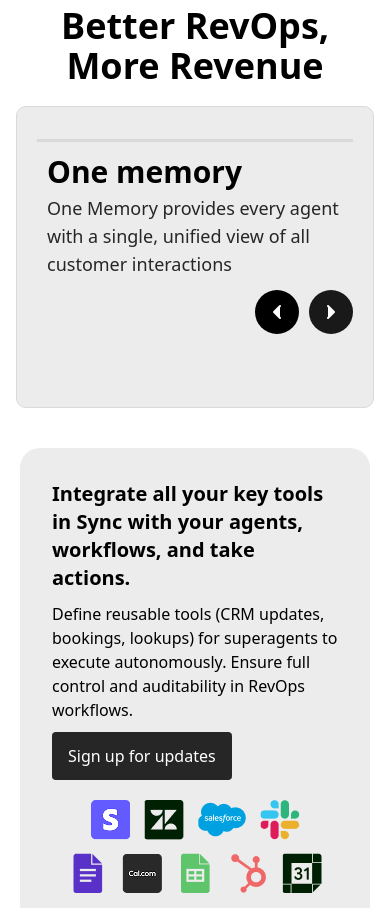
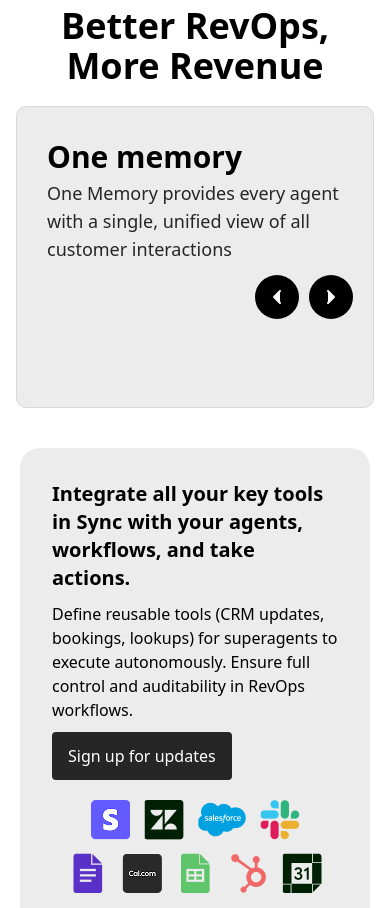
Before and after one commit to carrington-115/mirrro-ai-website, a Next.js app: page / in a window 390 px wide. Shown: the part 2380-3288 px from the top of the page. Built offline with nearby package versions, Linux system fonts and the light colour scheme.

Commit message:
Completed with implementing the dark mode variables within all components

```diff
--- a/components/FeaturesComponent.tsx
+++ b/components/FeaturesComponent.tsx
@@ -12,35 +12,34 @@ export default function Feature({
   return (
     <>
       {/* For Mobile view */}
-      <section className="w-full flex justify-center px-[var(--spacing-20)] py-[var(--spacing-32)] bg-[var(--colors-black-5)] rounded-[var(--spacing-10)] border-[0.5px] border-[var(--colors-black-10)] h-[302px] lg:hidden md:hidden">
+      <section className="w-full flex justify-center px-[var(--spacing-20)] py-[var(--spacing-32)] bg-[var(--colors-black-5)] rounded-[var(--spacing-10)] border-[0.5px] border-[var(--colors-black-10)] h-[302px] lg:hidden md:hidden cursor-pointer dark:bg-[var(--colors-black-80)]">
         <div className="w-full flex flex-col items-end gap-[var(--spacing-12)]">
-          <>
-            <FeatureLoader size={20} />
-          </>
           <div className="w-full flex flex-col items-start px-[var(--spacing-10)] gap-[4px]">
-            <h3 className="text-3xl font-bold">{title}</h3>
-            <p className="text-lg font-normal text-[var(--colors-black-70)]">
+            <h3 className="text-3xl font-bold dark:text-[var(--colors-black-5)]">
+              {title}
+            </h3>
+            <p className="text-lg font-normal text-[var(--colors-black-70)] dark:text-[var(--colors-black-10)]">
               {description}
             </p>
           </div>
           <div className="flex items-center gap-[var(--spacing-10)]">
             <IconButton
               icon={<ChevronLeft fill={"white"} size={24} />}
-              color="text-[var(--base-white)]"
-              bgColor="bg-[var(--base-black)]"
+              color="text-[var(--base-white)] dark:text-[var(--base-black)]"
+              bgColor="bg-[var(--base-black)] dark:bg-[var(--colors-black-10)]"
             />
 
             <IconButton
               icon={<ChevronRight fill={"white"} size={24} />}
-              color="text-[var(--base-white)]"
-              bgColor="bg-[var(--colors-black-80)]"
+              color="text-[var(--base-white)] dark:text-[var(--base-black)]"
+              bgColor="bg-[var(--base-black)] dark:bg-[var(--colors-black-10)]"
             />
           </div>
         </div>
       </section>
 
       {/* For Tablet and Desktop View */}
-      <div className="hidden md:flex lg:flex flex-col items-start justify-start h-[180px] md:h-[200px] gap-[var(--spacing-10)] px-[24px] py-[30px] lg:px-[25px] lg:py-[45px] lg:min-h-[300px]">
+      <div className="hidden md:flex lg:flex flex-col items-start justify-start h-[180px] md:h-[200px] gap-[var(--spacing-10)] px-[24px] py-[30px] lg:px-[25px] lg:py-[45px] lg:min-h-[300px] cursor-pointer">
         <div className="flex flex-col items-start">
           <div>{icon && <Image src={icon} alt={title} />}</div>
           <h3 className="text-2xl font-bold text-[var(--colors-black-100)] dark:text-[var(--colors-black-10)]">
--- a/components/IconButton.tsx
+++ b/components/IconButton.tsx
@@ -6,7 +6,7 @@ export default function IconButton({ icon, color, bgColor }: iconButtonProps) {
     <>
       <button
         className={twMerge(
-          "p-[var(--spacing-10)] rounded-full flex items-center justify-center",
+          "p-[var(--spacing-10)] rounded-full flex items-center justify-center cursor-pointer",
           color,
           bgColor
         )}
--- a/sections/Communication.tsx
+++ b/sections/Communication.tsx
@@ -21,7 +21,7 @@ export default function Communication() {
             <ComItem key={channel.title} {...channel} />
           ))}
         </div>
-        <div className="hidden lg:hidden dark:grid grid-cols-2 md:flex md:justify-center md:grid-cols-4 gap-[var(--spacing-20)]">
+        <div className="hidden md:hidden lg:hidden md:hidden dark:grid grid-cols-2 md:flex md:justify-center md:grid-cols-4 gap-[var(--spacing-20)]">
           {communicationChannelsData.dark.map((channel) => (
             <ComItem key={channel.title} {...channel} />
           ))}
--- a/sections/Features.tsx
+++ b/sections/Features.tsx
@@ -22,7 +22,7 @@ export default function Features() {
           ))}
         </div>
 
-        <div className="hidden md:hidden lg:hidden md:dark:grid lg:grid md:grid-cols-2 lg:grid-cols-4 gap-x-[var(--spacing-20)] lg:gap-y-0 lg:gap-x-0 gap-y-[var(--spacing-32)] mt-[var(--spacing-32)] lg:mx-auto justify-start">
+        <div className="hidden md:hidden lg:hidden md:dark:grid lg:dark:grid md:grid-cols-2 lg:grid-cols-4 gap-x-[var(--spacing-20)] lg:gap-y-0 lg:gap-x-0 gap-y-[var(--spacing-32)] mt-[var(--spacing-32)] lg:mx-auto justify-start">
           {darkFeatureData.map((feature) => (
             <Feature key={feature.title} {...feature} />
           ))}
--- a/sections/Product.tsx
+++ b/sections/Product.tsx
@@ -29,7 +29,7 @@ export default function Product() {
             />
           ))}
         </div>
-        <div className="hidden dark:flex flex-col md:grid md:dark:grid md:grid-cols-3 items-center justify-center gap-[20px] md:gap-16 mt-[var(--spacing-64)]">
+        <div className="hidden md:hidden lg:hidden sm:dark:flex flex-col md:grid md:dark:grid md:grid-cols-3 items-center justify-center gap-[20px] md:gap-16 mt-[var(--spacing-64)]">
           {productDarkModeData.map((product) => (
             <ProductItem
               key={product.title}
```
